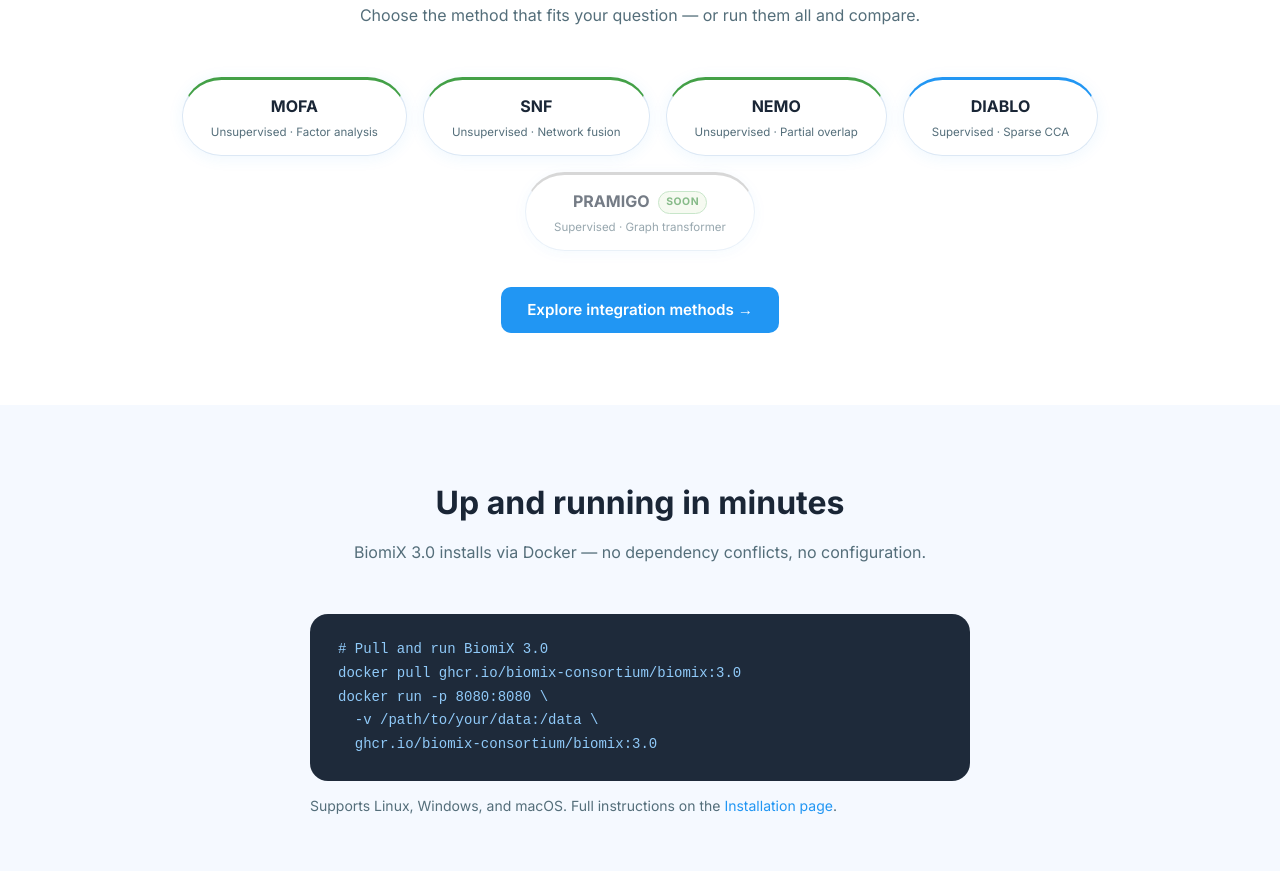
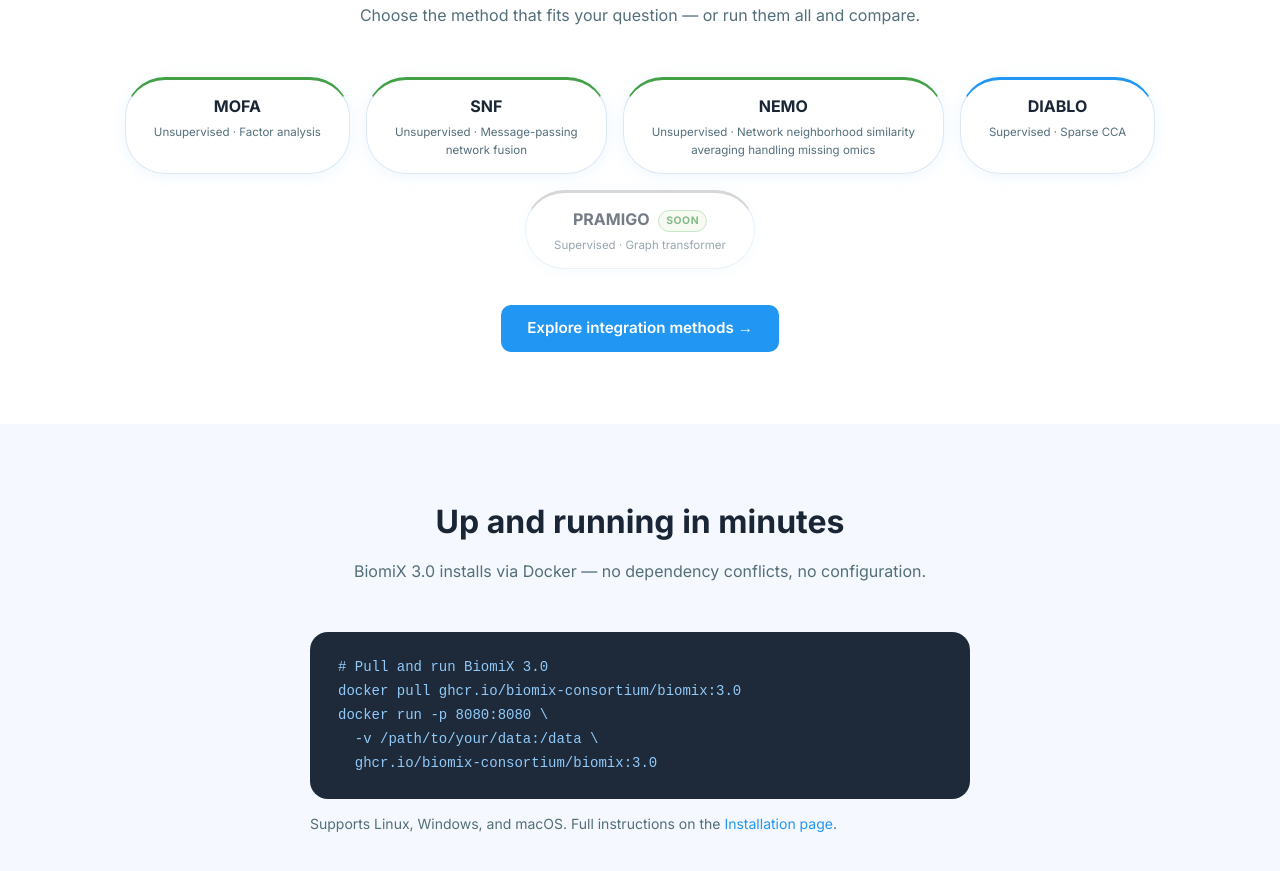
Before and after one commit to BiomiX-consortium/BiomiX-consortium.github.io, a plain HTML site: page index.html in a window 1280 px wide. Shown: the part 3697-4568 px from the top of the page. Drawn offline with Linux system fonts and the light colour scheme.

Commit message:
Improved cards for SNF and NEMO
The definition is now more precise since both are network based approaches but the integration process is different.

```diff
--- a/index.html
+++ b/index.html
@@ -281,11 +281,11 @@
       </div>
       <div class="method-pill method-pill--unsupervised">
         <div class="method-pill__name">SNF</div>
-        <div class="method-pill__type">Unsupervised · Network fusion</div>
+        <div class="method-pill__type">Unsupervised · Message-passing<br> network fusion</div>
       </div>
       <div class="method-pill method-pill--unsupervised">
         <div class="method-pill__name">NEMO</div>
-        <div class="method-pill__type">Unsupervised · Partial overlap</div>
+        <div class="method-pill__type">Unsupervised · Network neighborhood similarity<br> averaging handling missing omics</div>
       </div>
       <div class="method-pill method-pill--supervised">
         <div class="method-pill__name">DIABLO</div>
```
